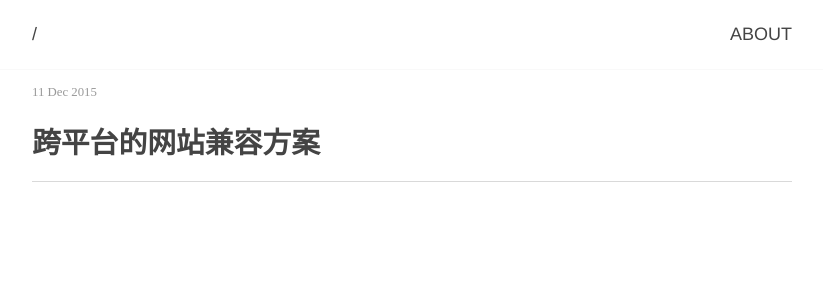
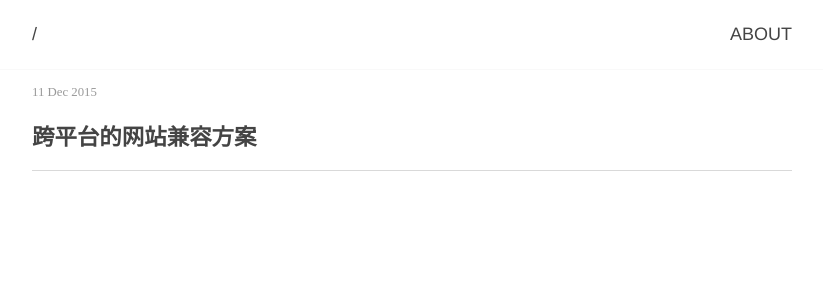
Before and after one commit to mage3k/mage3k.github.com, a Jekyll site: the page built from index.html, in a window 1280 px wide. Shown: the top 300 px of the page, without its empty margins (228-1051 px from the left). Built offline with Jekyll 4.4.1, drawn with Linux system fonts in a browser that asks for light colours.

Commit message:
add social account link and update Liquid syntax

```diff
--- a/index.html
+++ b/index.html
@@ -1,19 +1,28 @@
 ---
 layout: page
 ---
-
+<section class="page-head">
+  <div class="social-platform-list">
+    <a href="https://github.com/mage3k" aria-label="Github"><i class="ion-social-github"></i></a>
+    <a href="https://twitter.com/mage3k" aria-label="Twitter"><i class="ion-social-twitter"></i></a>
+    <a href="https://www.instagram.com/mage3k" aria-label="Instagram"><i class="ion-social-instagram"></i></a>
+    <a href="/feed.xml" class="ion-social-rss"></a>
+  </div>
+</section>
+<section class="page-content">
   <ul class="entry-list">
-  {% for post in site.posts ｜ limit: site.posts_limit %}
+    {% for post in site.posts limit: site.posts_limit %}
     <li class="entry-item" itemscope itemtype="http://schema.org/Article">
       <div class="entry-meta">
-      <time class="updated" itemprop="datepublished">{{ post.date | date_to_string }} </time>
+        <time class="updated" itemprop="datepublished" datetime="{{ post.date | date_to_xmlschema }}">{{ post.date | date_to_string }}</time>
       </div>
       <div class="detail">
-      <h2 itemprop="name">
-        <a itemprop="url" href="{{ post.url }}">{{ post.title }}</a>
-      </h2>
-      {%if post.description %}<div itemprop="description">{{ post.description }}</div>{% endif %}
+        <h3 itemprop="name">
+          <a itemprop="url" class="title" href="{{ post.url }}">{{ post.title }}</a>
+        </h3>
+        {%if post.description %}<div class="description" itemprop="description">{{ post.description }}</div>{% endif %}
       </div>
     </li>
     {% endfor %}
   </ul>
+</section>
```
Lines whose indentation alone changed are shown as unchanged.
